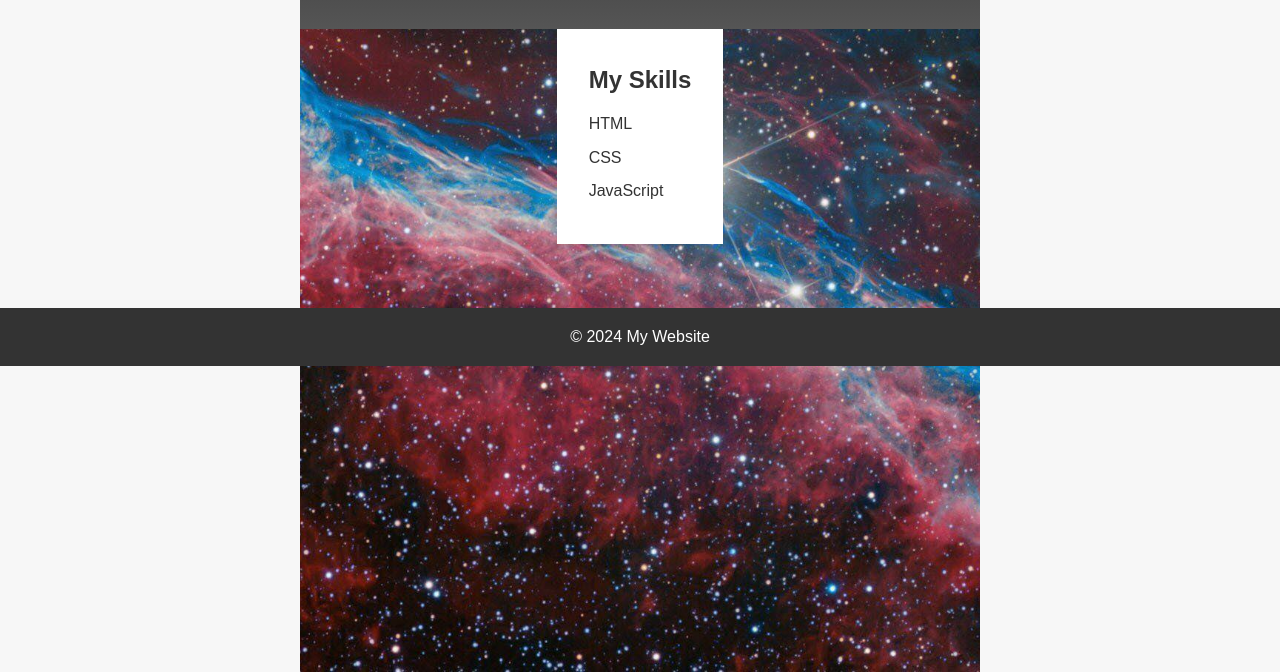
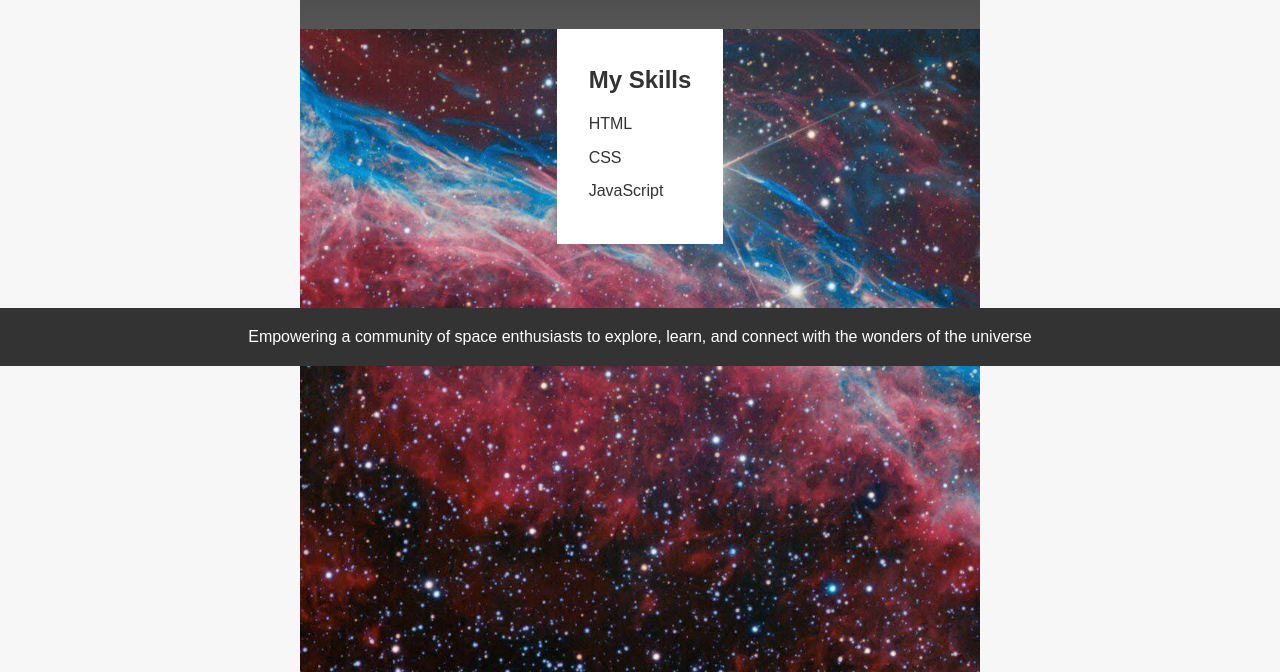
Before and after one commit to ChidiMaarOp/Learning_webD, a plain HTML site: page index.html in a window 1280 px wide. Shown: the part 220-892 px from the top of the page. Drawn offline with Linux system fonts and the light colour scheme.

Commit message:
Update index.html

```diff
--- a/index.html
+++ b/index.html
@@ -32,7 +32,7 @@
 		</section>
 	</main>
 	<footer class="footer">
-		<p class="footer-text">&copy; 2024 My Website</p>
+		<p class="footer-text">Empowering a community of space enthusiasts to explore, learn, and connect with the wonders of the universe</p>
 	</footer>
 	<script src="script.js"></script>
 </body>
```
